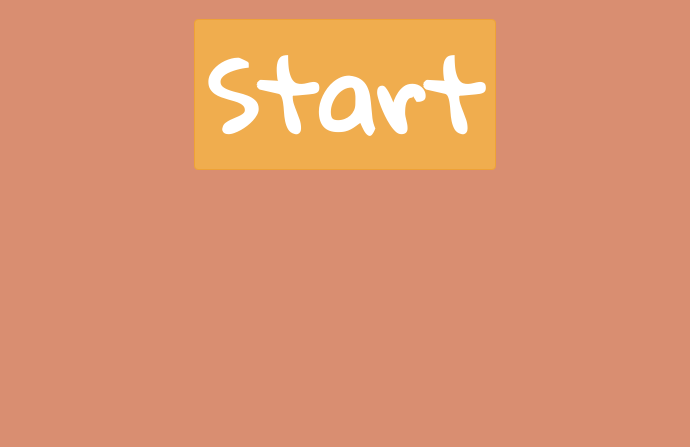
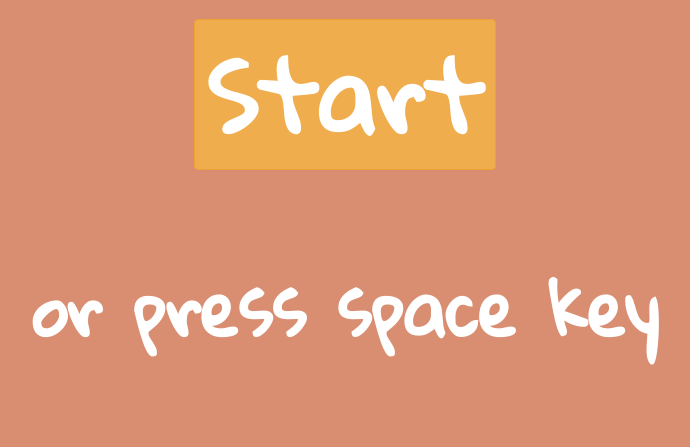
Before and after one commit to evanyeh/photobooth, a Flask app: page /idle in a window 1280 px wide. Shown: the part 897-1344 px from the top of the page, without its empty margins (295-985 px from the left). Before the commit the page ends 1067 px from the top, so only its background shows below. Run offline with Flask 2, Linux system fonts and the light colour scheme; some libraries are stand-ins or nearby versions.

Commit message:
Add note for any keypress to start

```diff
--- a/app/templates/idle.html
+++ b/app/templates/idle.html
@@ -28,5 +28,6 @@
         <div id="container" class='text-center' style="margin: 100px">
             <div><button type="button" class="btn btn-warning" style="font-size:96px; font-weight: bold;" onclick="window.location.href = '/capture';">Start</button></div>
         </div>
+        <div class="text-center" style="margin: 100px;"><h2 style="font-size: 70px;font-weight: bold; color:white;">or press space key</h2><div>
     </body>
 </html>
```
